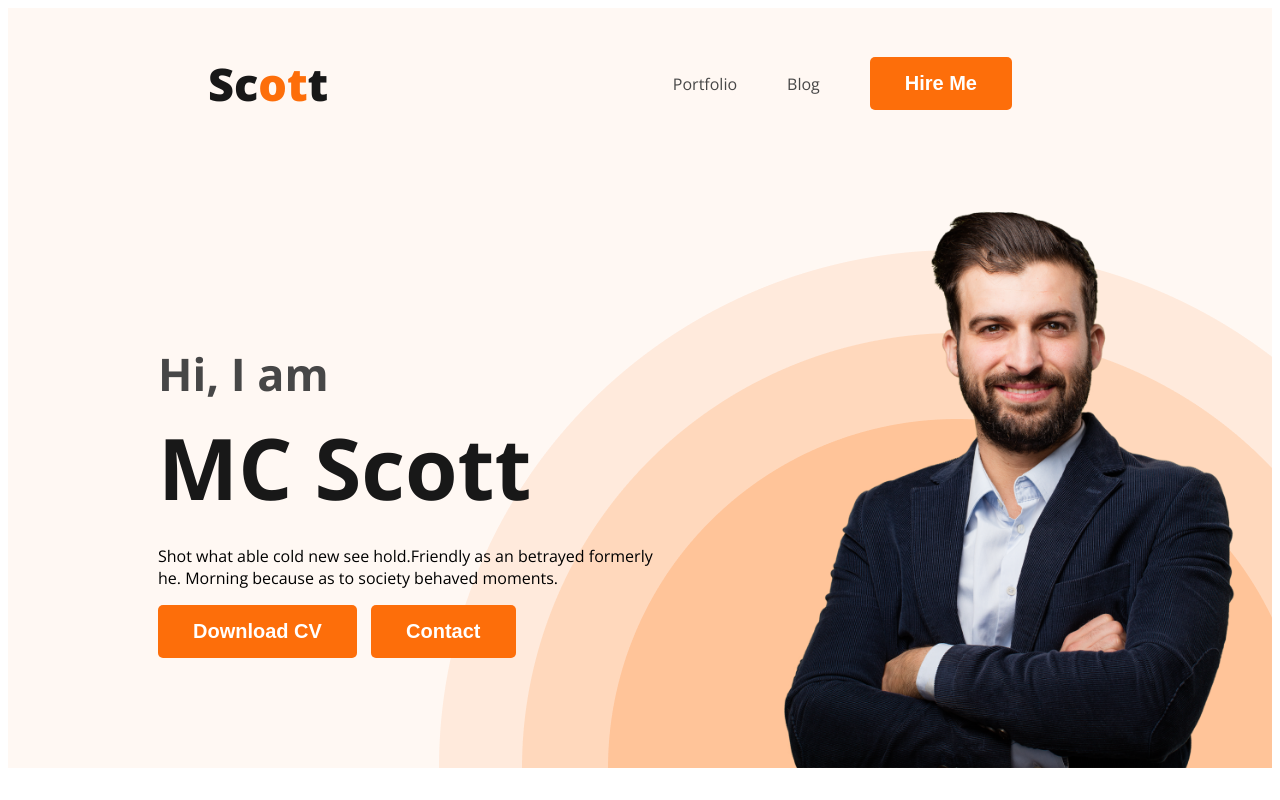
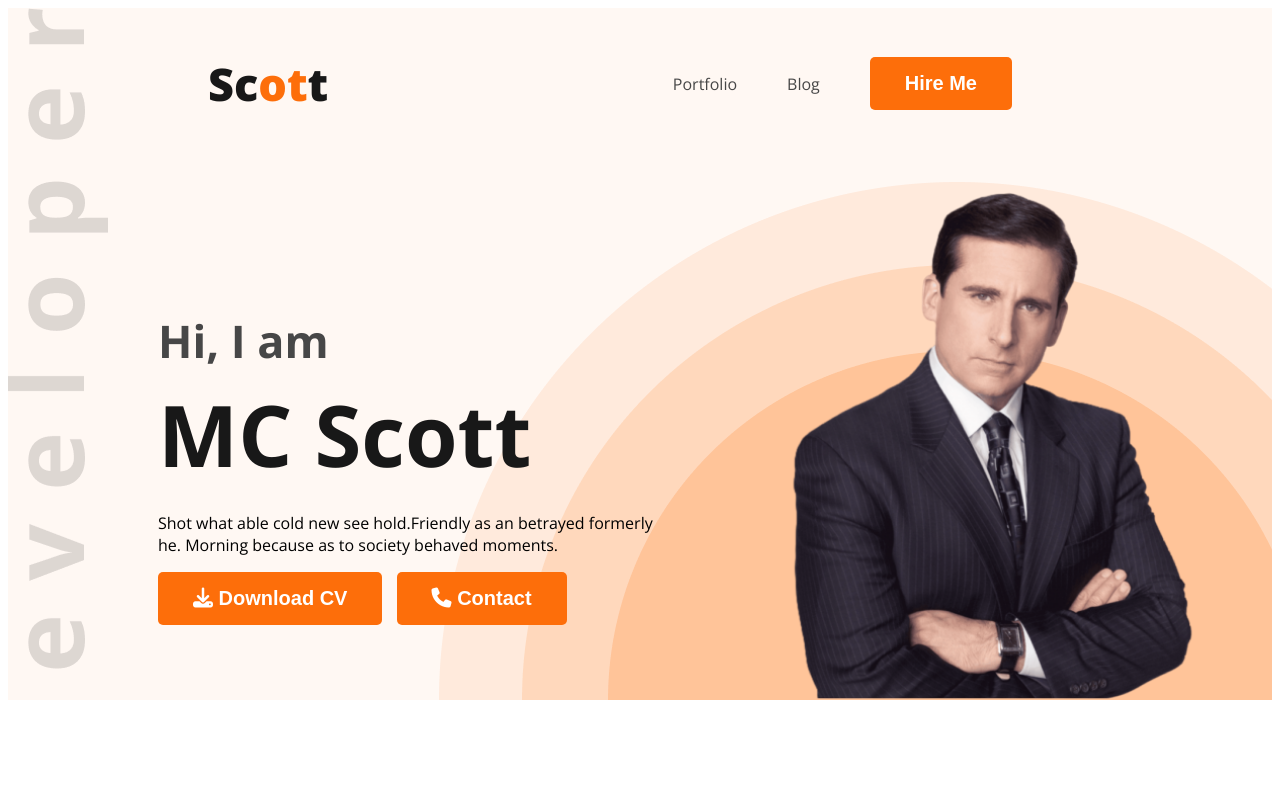
Before and after one commit to barta3235/m1_m5_portfolio, a plain HTML site: page index.html in a window 1280 px wide. Shown: the top 800 px of the page. Drawn offline with nearby package versions, Linux system fonts and the light colour scheme.

Commit message:
updated the icons

```diff
--- a/index.html
+++ b/index.html
@@ -7,6 +7,7 @@
     <link rel="preconnect" href="https://fonts.gstatic.com" crossorigin>
     <link href="https://fonts.googleapis.com/css2?family=Open+Sans:ital,wght@0,400;0,700;0,800;1,700;1,800&display=swap" rel="stylesheet">
     <link rel="stylesheet" href="styles/portfolio.css">
+    <script src="https://kit.fontawesome.com/d1626c7b97.js" crossorigin="anonymous"></script>
     <title>Web Developer Portfolio</title>
 </head>
 
@@ -29,11 +30,11 @@
                 <h3 class="banner-greeting">Hi, I am</h3>
                 <h1 class="banner-title">MC Scott</h1>
                 <p class="banner-description">Shot what able cold new see hold.Friendly as an betrayed formerly he. Morning because as to society behaved moments.</p>
-                <button class="btn-primary">Download CV</button>
-                <button class="btn-primary">Contact</button>
+                <button class="btn-primary"><i class="fa-solid fa-download"></i> Download CV</button>
+                <button class="btn-primary"><i class="fa-solid fa-phone"></i> Contact</button>
             </div>
 
-             <img class="profile-pic" src="images/hardy.png" alt="">
+             <img class="profile-pic" src="images/mcscottll_prev_ui.png" alt="">
         </div>
     </header>
 
@@ -161,7 +162,7 @@
 
             </div>
              <div class="download-cv">
-                <button class="btn-primary">Download CV</button>
+                <button class="btn-primary"><i class="fa-solid fa-download"></i> Download CV</button>
              </div>
 
         </section>
--- a/styles/portfolio.css
+++ b/styles/portfolio.css
@@ -68,9 +68,9 @@ nav a{
 
 .header{
     background-color: #FFF8F3;
-    background-image: url("../images/header_bg.png");
+    background-image: url("../images/header_bg.png"), url("../images/developer.png");
     background-repeat: no-repeat;
-    background-position: bottom right;
+    background-position: bottom right, top left;
 }
 
 .banner{
```
Also changed, not shown: images/mcscottll.png (deleted), images/mcscottll_prev_ui.png (added).
